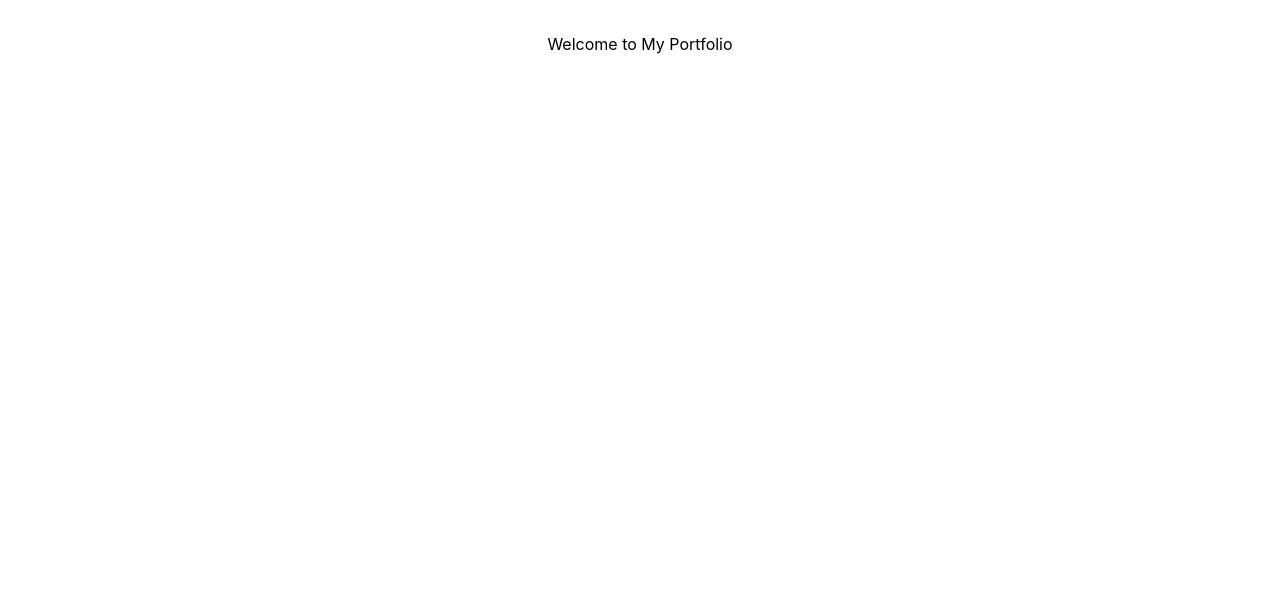
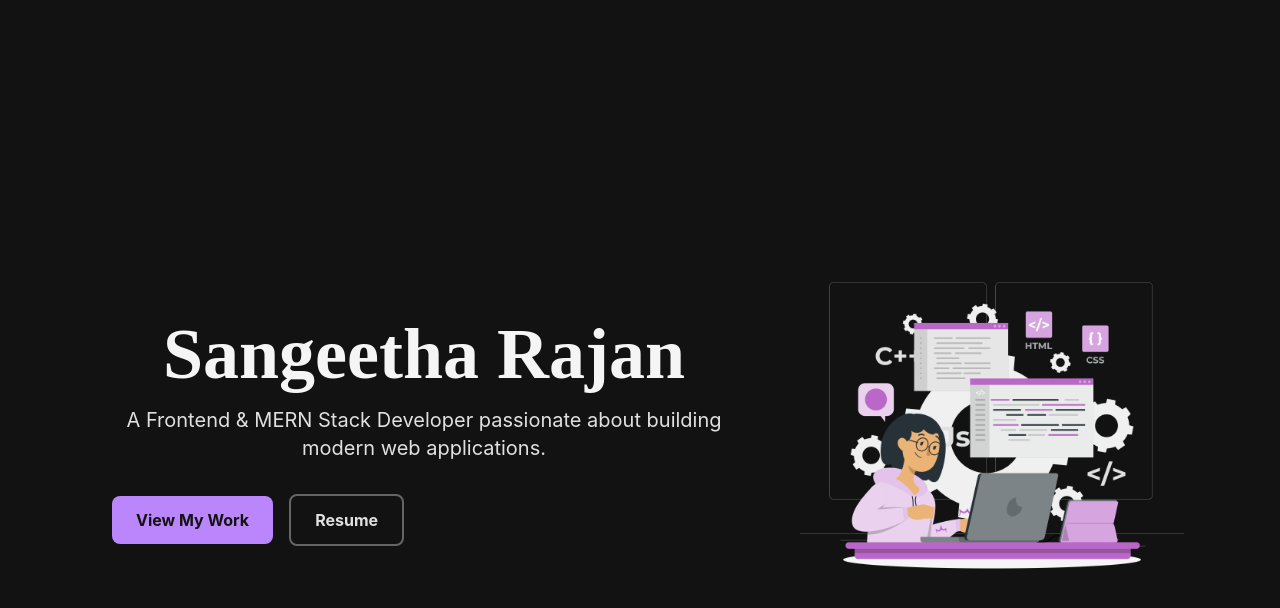
Before and after one commit to Artemis6161/Portfolio_3, a React (Vite) app: page / in a window 1280 px wide. Shown: the top 608 px of the page. Built offline with nearby package versions, Linux system fonts and the light colour scheme.

Commit message:
Add Hero section to portfolio

```diff
--- a/src/App.jsx
+++ b/src/App.jsx
@@ -6,9 +6,10 @@ function App() {
 
 
   return (
-    <>
+    <div >
    <Hero/>
-    </>
+
+    </div>
   )
 }
 
--- a/src/components/Hero.jsx
+++ b/src/components/Hero.jsx
@@ -1,12 +1,37 @@
 // src/components/Hero.jsx
 import React from 'react';
-
+import myAvatar from '../assets/hero-image.png'; // Adjust the path as necessary
 
 const Hero = () => {
   return (
-   <h1 >
-    Welcome to My Portfolio
-   </h1>
+   <section className="bg-surface min-h-screen flex flex-col md:flex-row items-center justify-center text-center gap-12 p-8 lg:p-16">
+   <div className='text-center p-4'>
+    <h1 className='font-serif text-5xl md:text-7xl font-bold text-text-primary'>
+      Sangeetha Rajan
+    </h1>
+    <p className="font-sans text-xl text-text-secondary mt-4 max-w-2xl mx-auto md:mx-0">
+ A Frontend & MERN Stack Developer passionate about building modern web applications.
+    </p>
+
+  <div className='flex flex-wrap justify-center md:justify-start items-center gap-4 mt-8'>
+
+  <a href="#projects" className="bg-accent text-surface font-bold py-3 px-6 rounded-lg hover:opacity-90 transition-opacity">
+View My Work
+  </a>
+<a href="/sangeetha-rajan-resume.pdf" target="_blank" rel="noopener noreferrer" className="border-2 border-text-secondary/40 text-text-secondary font-bold py-3 px-6 rounded-lg hover:bg-surface-light hover:border-text-secondary transition-all">
+ Resume
+</a>
+</div>
+
+ </div>
+  <div className="shrink-0">
+  <img
+    src={myAvatar}
+    alt="An illustration of a woman developer coding on a laptop."
+    className="w-64 h-64 md:w-80 lg:w-96 md:h-80 lg:h-96"
+  />
+</div>
+   </section>
   );
 };
 
--- a/src/index.css
+++ b/src/index.css
@@ -1,3 +1,8 @@
 @tailwind base;
 @tailwind components;
 @tailwind utilities;
+@layer base {
+  body {
+    @apply bg-surface text-text-secondary;
+    }
+}
```
Also changed, not shown: src/assets/hero-image.png (added).
